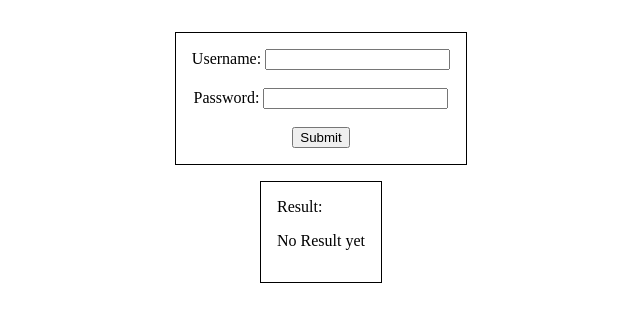
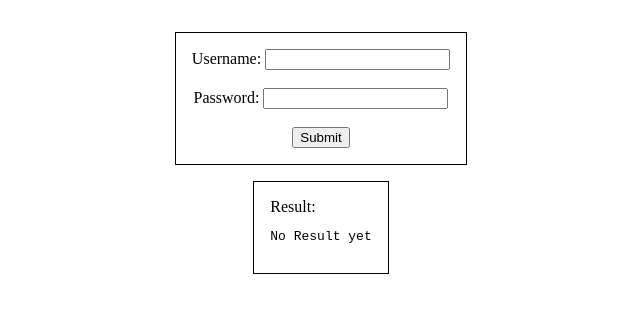
Before and after one commit to georgernstgraf/ldapauth2rest, a website: page static/index.html in a window 1280 px wide. Shown: the whole page, without its empty margins (319-959 px from the left). Drawn offline with Linux system fonts and the light colour scheme.

Commit message:
html fixing

```diff
--- a/static/index.html
+++ b/static/index.html
@@ -4,7 +4,7 @@
 <head>
     <meta charset="UTF-8">
     <meta name="viewport" content="width=device-width, initial-scale=1.0">
-    <title>Document</title>
+    <title>Verify</title>
     <script src="index.js" defer></script>
     <link rel="stylesheet" href="style.css">
 </head>
@@ -21,7 +21,7 @@
     </div>
     <div>
         <label>Result:
-            <p id="result">No Result yet</p>
+            <pre id="result">No Result yet</pre>
         </label>
     </div>
 </body>
--- a/static/index.js
+++ b/static/index.js
@@ -19,7 +19,7 @@ function submit() {
         });
 }
 async function displayResult(res) {
-    const str = JSON.stringify(await res.json()).replace(/:/g, ': ');
+    const str = JSON.stringify(await res.json(), null, 2);
     console.log(str);
     resultOut.innerHTML = `Status: ${res.status}<br>${str}`;
 }
--- a/static/style.css
+++ b/static/style.css
@@ -1,6 +1,6 @@
 div {
     margin: auto 0;
-    max-width: 50%;
+    align-self: center;
     border: 1px solid;
     padding: 1em;
 }
```
